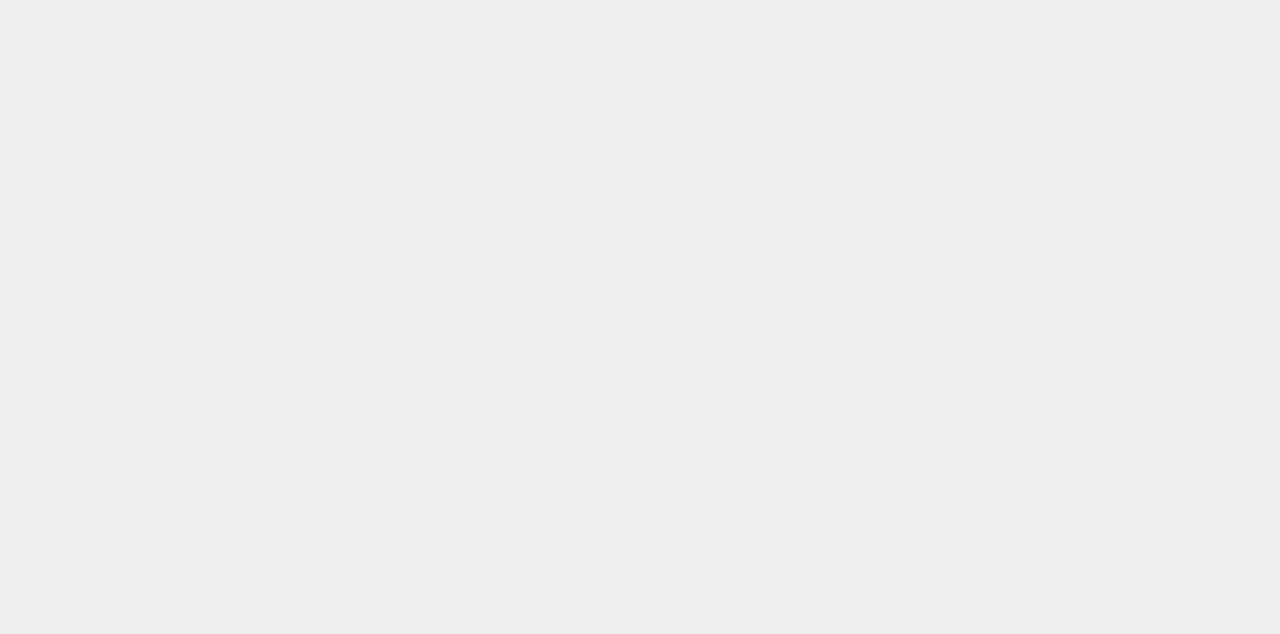
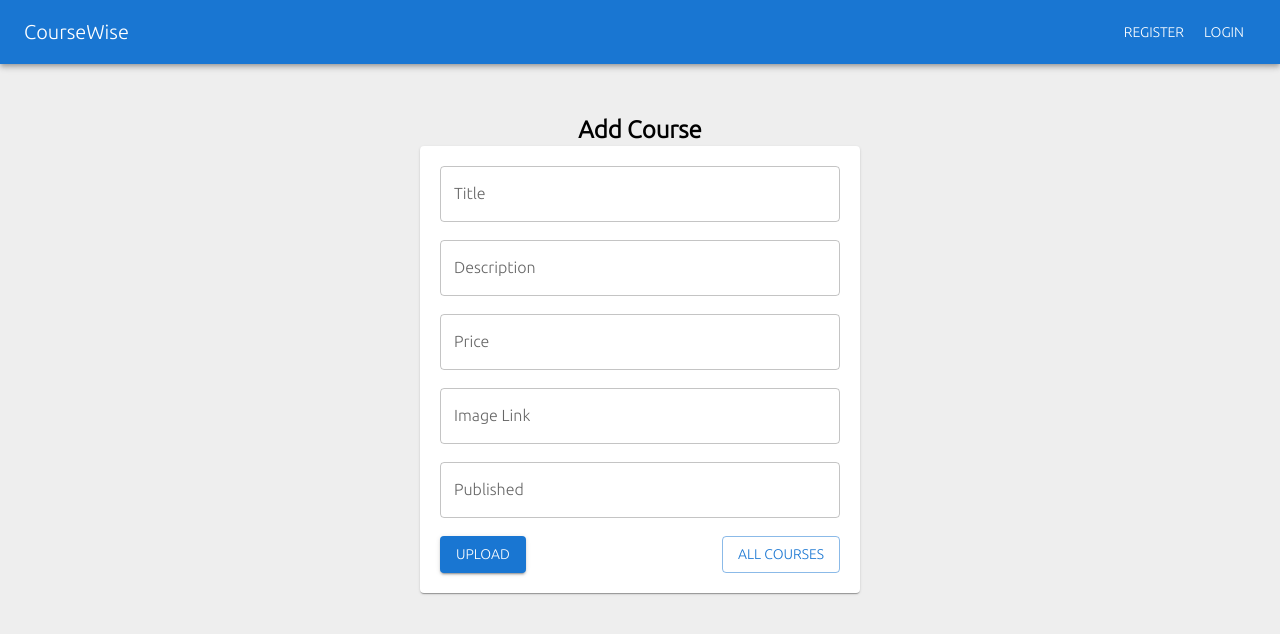
Before and after one commit to 100xDevs-hkirat/all-assignments, a React (Vite) app in the folder week-4/02-medium-course-selling-app-admin-dashboard/: page /createcourse in a window 1280 px wide. Before the commit this address had no page. Shown: the top 634 px of the page. Built offline with nearby package versions, Linux system fonts and the light colour scheme.

Commit message:
code w403: create course working

```diff
--- a/week-4/02-medium-course-selling-app-admin-dashboard/src/App.jsx
+++ b/week-4/02-medium-course-selling-app-admin-dashboard/src/App.jsx
@@ -5,6 +5,7 @@ import CreateCourse from './components/CreateCourse';
 import Register from './components/Register';
 import ShowCourses from './components/ShowCourses';
 import { createTheme, ThemeProvider} from '@mui/material/styles';
+import Header from './sub-components/Header';
 
 // This file shows how you can do routing in React.
 // Try going to /login, /register, /about, /courses on the website and see how the html changes
@@ -21,11 +22,12 @@ function App() {
     return (
         <ThemeProvider theme={theme}>
             <Router>
+            <Header/>
                 <Routes>
                     <Route path="/" element={<Landing />} />
                     <Route path="/login" element={<Login />} />
                     <Route path="/register" element={<Register />} />
-                    <Route path="/about" element={<CreateCourse />} />
+                    <Route path="/createcourse" element={<CreateCourse />} />
                     <Route path="/courses" element={<ShowCourses />} />
                 </Routes>
             </Router>
--- a/week-4/02-medium-course-selling-app-admin-dashboard/src/components/CreateCourse.jsx
+++ b/week-4/02-medium-course-selling-app-admin-dashboard/src/components/CreateCourse.jsx
@@ -1,13 +1,60 @@
 import React from "react";
+import { Typography, TextField, Button, Card } from "@mui/material";
 /// You need to add input boxes to take input for users to create a course.
 /// I've added one input so you understand the api to do it.
 function CreateCourse() {
     const [title, setTitle] = React.useState("");
+    const [description, setDescription] = React.useState("");
+    const [price, setPrice] = React.useState("");
+
 
     return <div>
-        <h1>Create Course Page</h1>
-        <input type={"text"} onChange={e => setTitle(e.target.value)} />
-        <button onClick={() => console.log(title)}>Create Course</button>
+            <div style={{display:'flex', justifyContent:'center',marginTop: 50}}>
+                <Typography variant="h5"><b>Add Course</b></Typography>
+            </div>
+        <div style={{display:'flex', justifyContent:'center'}}>
+            <Card sx={{ minWidth: 275 }} style={{width: 400, padding: 20}}>
+                <div>
+                    <TextField fullWidth={true} variant="outlined" label="Title" type={"text"} onChange={e => setTitle(e.target.value)} />
+                    <br /><br />
+                    <TextField fullWidth={true} variant="outlined" label="Description" type={"text"} onChange={e => setDescription(e.target.value)} />
+                    <br /> <br />
+                    <TextField fullWidth={true} variant="outlined" label="Price" type={"number"} onChange={e => setPrice(e.target.value)} />
+                    <br /> <br />
+                    <TextField fullWidth={true} variant="outlined" label="Image Link" type={"url"} />
+                    <br /> <br />
+                    <TextField fullWidth={true} variant="outlined" label="Published" type={""} />
+                    <br /> <br />
+                    <div style={{display:'flex', justifyContent:'space-between'}}>
+                        <Button variant="contained" onClick={() => {
+                            fetch('http://localhost:3000/admin/courses', {
+                                method: "POST",
+                                body: JSON.stringify({
+                                    title,
+                                    description,
+                                    price,
+                                    imageLink: "",
+                                    published: true
+                                }),
+                                headers: {
+                                    "Content-type": "application/json",
+                                    "Authorization": "Bearer " + localStorage.getItem("token")
+                                }
+                            }).then((res) => {
+                                res.json().then((data) => {
+                                    localStorage.setItem("token", data.token);
+                                })
+                            })
+                        }}>
+                            Upload
+                        </Button>
+                        <Button variant="outlined" onClick={() => {}}>
+                            All Courses
+                        </Button>
+                    </div>
+                </div>
+            </Card>
+        </div>
     </div>
 }
 export default CreateCourse;
--- a/week-4/02-medium-course-selling-app-admin-dashboard/src/components/Login.jsx
+++ b/week-4/02-medium-course-selling-app-admin-dashboard/src/components/Login.jsx
@@ -1,5 +1,4 @@
 import React from "react";
-import Header from "../sub-components/Header";
 import { Typography, TextField, Button, Card } from "@mui/material";
 
 /// File is incomplete. You need to add input boxes to take input for users to login.
@@ -8,7 +7,6 @@ function Login() {
     const [password, setPassword] = React.useState("");
 
     return <div>
-    <Header/>
     <center style={{marginTop: 150}}>
         <Typography variant="h5">Login to Admin Dashboard!</Typography>
         <br />
--- a/week-4/02-medium-course-selling-app-admin-dashboard/src/components/Register.jsx
+++ b/week-4/02-medium-course-selling-app-admin-dashboard/src/components/Register.jsx
@@ -1,5 +1,4 @@
 import React from "react";
-import Header from "../sub-components/Header";
 import { Typography, TextField, Button, Card } from "@mui/material";
 
 /// File is incomplete. You need to add input boxes to take input for users to register.
@@ -8,7 +7,7 @@ function Register() {
     const [password, setPassword] = React.useState("");
 
     return <div>
-        <Header/>
+
         <center style={{marginTop: 150}}>
             <Typography variant="h5">Welcome to CourseWise, Signup Below</Typography>
             <br />
--- a/week-4/02-medium-course-selling-app-admin-dashboard/src/sub-components/Header.jsx
+++ b/week-4/02-medium-course-selling-app-admin-dashboard/src/sub-components/Header.jsx
@@ -1,6 +1,8 @@
 import { Box, AppBar, Toolbar, Typography, Button  } from '@mui/material';
+import { useNavigate } from 'react-router-dom';
 
 export default function Header() {
+  const navigate = useNavigate();
     return (
       <Box>
         <AppBar position="static">
@@ -8,8 +10,12 @@ export default function Header() {
           <Typography variant="h6" component="div" sx={{ flexGrow: 1 }}>
             <a href="/" style={{color: 'white', textDecoration:'none'}}> CourseWise </a>
           </Typography>
-          <Button href="/register" color="inherit">Register</Button>
-          <Button href="/login" color="inherit">Login</Button>
+          <Button color="inherit" onClick={() => {
+            navigate("/register")
+          }}>Register</Button>
+          <Button color="inherit" onClick={() => {
+            navigate("/login")
+          }}>Login</Button>
         </Toolbar>
       </AppBar>
       </Box>
```
Also changed, not shown: 2 other files (tests, documents, lock files or other folders).
